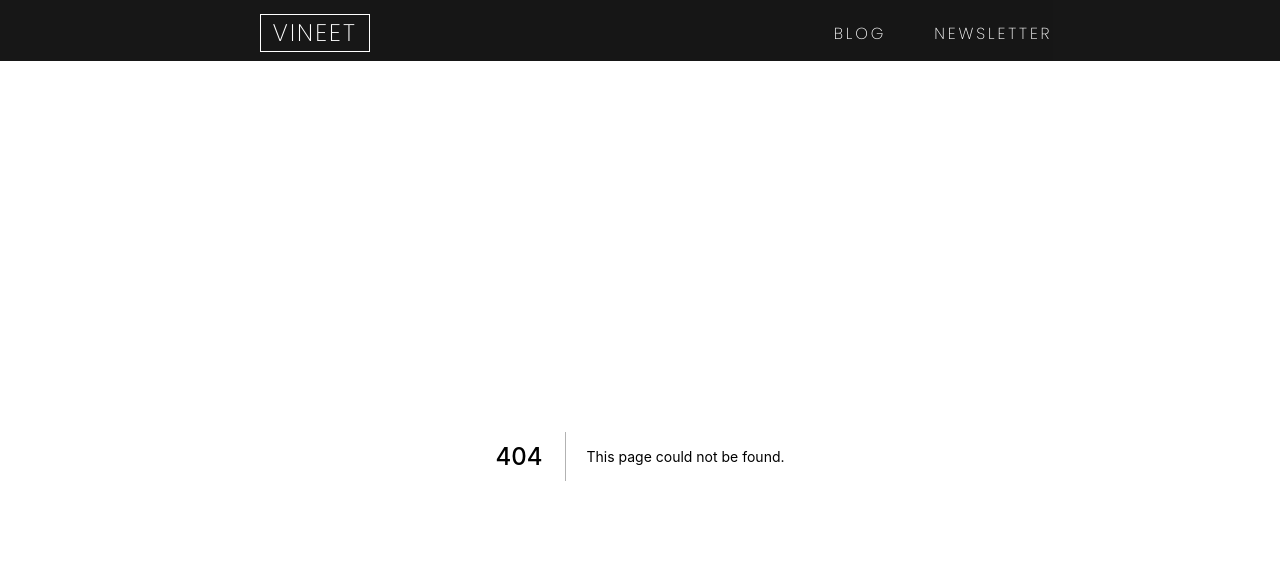
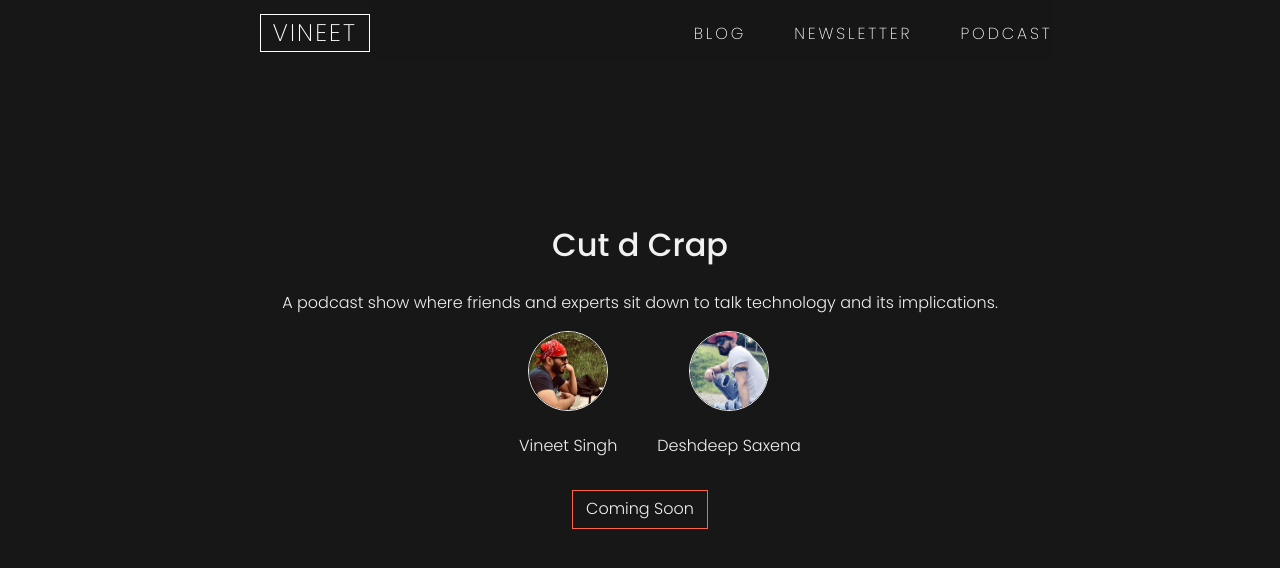
Before and after one commit to vineet-codes/portfolio-blog, a Next.js app: page /cutdcrap in a window 1280 px wide. Before the commit this address had no page. Shown: the top 568 px of the page. Built offline with nearby package versions, Linux system fonts and the light colour scheme.

Commit message:
coming soon

```diff
--- a/components/Nav.js
+++ b/components/Nav.js
@@ -240,6 +240,11 @@ const Nav = () => {
               <a>Newsletter</a>
             </Link>
           </li>
+          <li className='nav-list-item'>
+            <Link href='/cutdcrap'>
+              <a>Podcast</a>
+            </Link>
+          </li>
         </ul>
       </nav>
       <label htmlFor='nav-toggle' className='nav-toggle-label'>
--- /dev/null
+++ b/components/Podcast.js
@@ -0,0 +1,91 @@
+import React from 'react';
+import styled from 'styled-components';
+import { Image } from 'next/image';
+import Link from 'next/link';
+
+const PodcastContainer = styled.div`
+  text-align: center;
+
+  h1 {
+    font-weight: 500;
+  }
+
+  .podcast-hosts {
+    display: flex;
+    flex-direction: row;
+    justify-content: space-around;
+    align-items: center;
+    margin: 0 auto;
+  }
+
+  .podcast-headshot {
+    width: 80px;
+    height: 80px;
+    object-fit: cover;
+    border: 1px solid ${(props) => props.theme.text};
+    border-radius: 50%;
+  }
+
+  /* .podcast-host-dd {
+    width: 80px;
+    height: 80px;
+    object-fit: cover;
+  } */
+
+  .coming-soon p {
+    display: inline-block;
+    padding: 0.4em 0.8em;
+    border: 1px solid tomato;
+
+    a {
+      color: tomato;
+      text-decoration: none;
+      border-bottom: 1px solid tomato;
+    }
+  }
+
+  @media screen and (min-width: 750px) {
+    .podcast-hosts {
+      justify-content: center;
+    }
+
+    .podcast-host {
+      margin-left: 40px;
+    }
+  }
+`;
+
+const Podcast = () => {
+  return (
+    <PodcastContainer>
+      <h1>Cut d Crap</h1>
+      <p>
+        A podcast show where friends and experts sit down to talk technology and
+        its implications.
+      </p>
+      <div className='podcast-hosts'>
+        <div className='podcast-host'>
+          <img
+            src='/images/podcast/vineet-podcast.jpg'
+            alt='vineet images'
+            className='podcast-headshot'
+          />
+          <p>Vineet Singh</p>
+        </div>
+        <div className='podcast-host'>
+          <img
+            src='/images/podcast/dd-podcast.jpeg'
+            alt='vineet image'
+            className='podcast-headshot'
+          />
+          <p>Deshdeep Saxena</p>
+        </div>
+      </div>
+      <div className='coming-soon'>
+        <p>Coming Soon</p>
+      </div>
+    </PodcastContainer>
+  );
+};
+
+export default Podcast;
--- /dev/null
+++ b/pages/cutdcrap.js
@@ -0,0 +1,13 @@
+import React from 'react';
+import { Center } from '@/styles/globalStyles';
+import Podcast from '@/components/Podcast';
+
+const cutdcrap = () => {
+  return (
+    <Center>
+      <Podcast />
+    </Center>
+  );
+};
+
+export default cutdcrap;
--- a/styles/globalStyles.js
+++ b/styles/globalStyles.js
@@ -56,3 +56,10 @@ export const Page = styled.div`
   margin-top: 6rem;
   /* border: 2px solid tomato; */
 `;
+
+export const Center = styled.div`
+  display: flex;
+  justify-content: center;
+  align-items: center;
+  margin-top: 25vh;
+`;
```
Also changed, not shown: components/Newsletter.js (+24 -33 lines), data/blog/ddg-notes.mdx (+6 -4 lines), public/images/podcast/dd-podcast.jpeg (added), public/images/podcast/vineet-podcast.jpg (renamed from public/images/vineet-blog.jpg).
